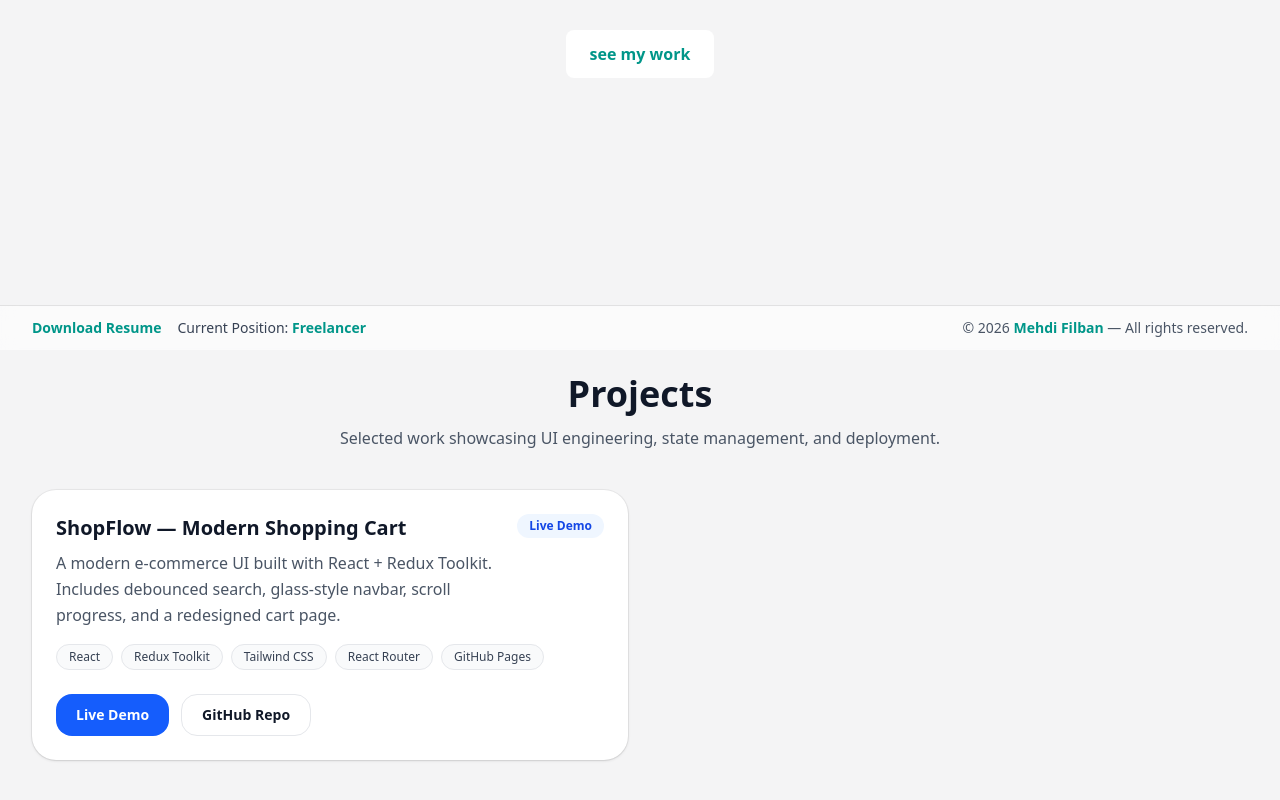
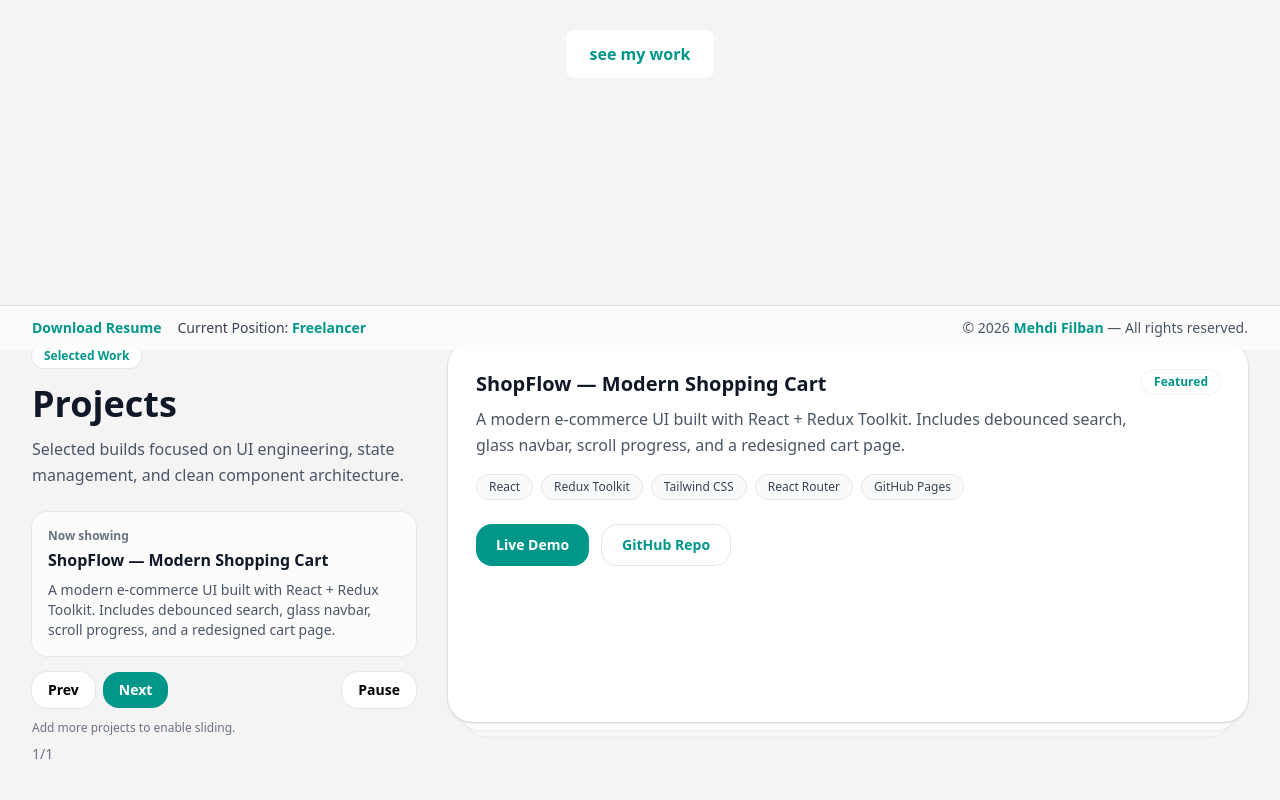
Before and after one commit to mehdi-filban/portfolio, a React (Vite) app: page / in a window 1280 px wide. Shown: the part 450-1250 px from the top of the page. Built offline with nearby package versions, Linux system fonts and the light colour scheme.

Commit message:
changed project section

```diff
--- a/src/components/pages/Projects.jsx
+++ b/src/components/pages/Projects.jsx
@@ -1,49 +1,199 @@
-import { motion } from "framer-motion";
+import { useEffect, useMemo, useState } from "react";
+import { motion, AnimatePresence } from "framer-motion";
 
 const projects = [
   {
     title: "ShopFlow — Modern Shopping Cart",
     description:
-      "A modern e-commerce UI built with React + Redux Toolkit. Includes debounced search, glass-style navbar, scroll progress, and a redesigned cart page.",
+      "A modern e-commerce UI built with React + Redux Toolkit. Includes debounced search, glass navbar, scroll progress, and a redesigned cart page.",
     tech: ["React", "Redux Toolkit", "Tailwind CSS", "React Router", "GitHub Pages"],
     live: "https://mehdi-filban.github.io/shopflow/",
     github: "https://github.com/mehdi-filban/shopflow",
-    highlight: "Live Demo",
   },
 ];
 
+const AUTO_SLIDE_MS = 6000;
+
 export default function Projects() {
+  const [active, setActive] = useState(0);
+  const [isPaused, setIsPaused] = useState(false);
+
+  const current = projects[active];
+
+  const stack = useMemo(() => {
+    const next1 = projects[(active + 1) % projects.length];
+    const next2 = projects[(active + 2) % projects.length];
+    return [current, next1, next2].filter(Boolean);
+  }, [active, current]);
+
+  const goPrev = () =>
+    setActive((i) => (i - 1 + projects.length) % projects.length);
+  const goNext = () => setActive((i) => (i + 1) % projects.length);
+
+  // ✅ Auto slide
+  useEffect(() => {
+    if (projects.length <= 1) return;
+    if (isPaused) return;
+
+    const id = setInterval(goNext, AUTO_SLIDE_MS);
+    return () => clearInterval(id);
+    // eslint-disable-next-line react-hooks/exhaustive-deps
+  }, [isPaused, active]);
+
   return (
-    <section id="projects" className="mx-auto max-w-7xl px-4 sm:px-6 lg:px-8 py-16">
-      <div className="mb-10 text-center">
-        <h2 className="text-3xl sm:text-4xl font-bold text-gray-900">Projects</h2>
-        <p className="mt-3 text-gray-600">
-          Selected work showcasing UI engineering, state management, and deployment.
+    <section
+      id="projects"
+      className="mx-auto max-w-7xl px-4 sm:px-6 lg:px-8 pt-8 pb-12"
+    >
+      <div className="grid gap-8 lg:grid-cols-12 items-start">
+        {/* Left column */}
+        <div className="lg:col-span-4">
+          <motion.div
+            initial={{ opacity: 0, y: 10 }}
+            whileInView={{ opacity: 1, y: 0 }}
+            viewport={{ once: true, amount: 0.2 }}
+            transition={{ duration: 0.5 }}
+            className="sticky top-24"
+          >
+            {/* Pill using your green */}
+            <div className="inline-flex items-center rounded-full px-3 py-1 text-xs font-semibold bg-white ring-1 ring-black/5">
+              <span className="green">Selected Work</span>
+            </div>
+
+            <h2 className="mt-4 text-3xl sm:text-4xl font-bold text-gray-900">
+              Projects
+            </h2>
+
+            <p className="mt-3 text-gray-600 leading-relaxed">
+              Selected builds focused on UI engineering, state management, and clean component architecture.
+            </p>
+
+            {/* Current project info */}
+            <div className="mt-6 rounded-2xl bg-white/70 backdrop-blur ring-1 ring-black/5 p-4">
+              <p className="text-xs font-semibold text-gray-500">Now showing</p>
+              <p className="mt-1 font-semibold text-gray-900">{current.title}</p>
+              <p className="mt-2 text-sm text-gray-600 line-clamp-3">
+                {current.description}
               </p>
             </div>
 
-      <div className="grid gap-6 md:grid-cols-2">
-        {projects.map((p, i) => (
+            {/* Controls */}
+            <div className="mt-4 flex items-center gap-2">
+              <button
+                onClick={goPrev}
+                className="rounded-2xl px-4 py-2 text-sm font-semibold bg-white ring-1 ring-black/5 hover:bg-gray-50 transition"
+              >
+                Prev
+              </button>
+
+              <button
+                onClick={goNext}
+                className="rounded-2xl px-4 py-2 text-sm font-semibold text-white transition"
+                style={{ backgroundColor: "#009689" }}
+              >
+                Next
+              </button>
+
+              <button
+                onClick={() => setIsPaused((v) => !v)}
+                className="ml-auto rounded-2xl px-4 py-2 text-sm font-semibold bg-white ring-1 ring-black/5 hover:bg-gray-50 transition"
+                title="Pause / Resume auto slide"
+              >
+                {isPaused ? "Resume" : "Pause"}
+              </button>
+            </div>
+
+            <div className="mt-3 text-xs text-gray-500">
+              {projects.length > 1 ? (
+                <>
+                  Auto-slide is <span className="font-semibold">{isPaused ? "paused" : "on"}</span>.{" "}
+                  Hover the cards to pause.
+                </>
+              ) : (
+                <>Add more projects to enable sliding.</>
+              )}
+            </div>
+
+            <div className="mt-2 text-sm text-gray-500">
+              {active + 1}/{projects.length}
+            </div>
+          </motion.div>
+        </div>
+
+        {/* Right column: stacked slider */}
+        <div className="lg:col-span-8">
+          <div
+            className="relative h-[420px] sm:h-[380px]"
+            onMouseEnter={() => setIsPaused(true)}
+            onMouseLeave={() => setIsPaused(false)}
+          >
+            {/* background stack cards */}
+            {stack
+              .slice(1)
+              .reverse()
+              .map((p, idx) => (
+                <div
+                  key={`bg-${p.title}-${idx}`}
+                  className="absolute inset-0"
+                  style={{
+                    transform: `translateY(${12 + idx * 10}px) scale(${0.98 - idx * 0.02})`,
+                    opacity: 0.45 - idx * 0.15,
+                  }}
+                >
+                  <Card project={p} dim />
+                </div>
+              ))}
+
+            {/* top active card */}
+            <AnimatePresence mode="wait">
               <motion.div
-            key={p.title}
-            initial={{ opacity: 0, y: 14 }}
-            whileInView={{ opacity: 1, y: 0 }}
-            viewport={{ once: true, amount: 0.2 }}
-            transition={{ duration: 0.5, delay: i * 0.05 }}
-            className="rounded-3xl bg-white shadow-sm ring-1 ring-black/5 p-6 hover:shadow-md transition"
+                key={current.title}
+                className="absolute inset-0"
+                initial={{ opacity: 0, x: 30, rotate: 1 }}
+                animate={{ opacity: 1, x: 0, rotate: 0 }}
+                exit={{ opacity: 0, x: -30, rotate: -1 }}
+                transition={{ duration: 0.35, ease: "easeOut" }}
+                drag={projects.length > 1 ? "x" : false}
+                dragConstraints={{ left: 0, right: 0 }}
+                dragElastic={0.12}
+                onDragStart={() => setIsPaused(true)}
+                onDragEnd={(_, info) => {
+                  if (projects.length <= 1) return;
+                  if (info.offset.x > 80) goPrev();
+                  if (info.offset.x < -80) goNext();
+                }}
+              >
+                <Card project={current} />
+              </motion.div>
+            </AnimatePresence>
+          </div>
+        </div>
+      </div>
+    </section>
+  );
+}
+
+function Card({ project, dim = false }) {
+  return (
+    <div
+      className={[
+        "h-full rounded-3xl bg-white shadow-sm ring-1 ring-black/5 p-6 sm:p-7 transition-shadow",
+        dim ? "" : "hover:shadow-md",
+      ].join(" ")}
     >
       <div className="flex items-start justify-between gap-3">
-              <div>
-                <h3 className="text-xl font-semibold text-gray-900">{p.title}</h3>
-                <p className="mt-2 text-gray-600 leading-relaxed">{p.description}</p>
+        <div className="min-w-0">
+          <h3 className="text-xl font-semibold text-gray-900">{project.title}</h3>
+          <p className="mt-2 text-gray-600 leading-relaxed">{project.description}</p>
         </div>
-              <span className="shrink-0 rounded-full bg-blue-50 px-3 py-1 text-xs font-semibold text-blue-700">
-                {p.highlight}
+
+        <span className="shrink-0 rounded-full bg-white px-3 py-1 text-xs font-semibold ring-1 ring-black/5">
+          <span className="green">Featured</span>
         </span>
       </div>
 
       <div className="mt-4 flex flex-wrap gap-2">
-              {p.tech.map((t) => (
+        {project.tech.map((t) => (
           <span
             key={t}
             className="rounded-full border border-gray-200 bg-gray-50 px-3 py-1 text-xs font-medium text-gray-700"
@@ -55,25 +205,25 @@ export default function Projects() {
 
       <div className="mt-6 flex flex-col sm:flex-row gap-3">
         <a
-                href={p.live}
+          href={project.live}
           target="_blank"
           rel="noreferrer"
-                className="inline-flex items-center justify-center rounded-2xl bg-blue-600 px-5 py-2.5 text-sm font-semibold text-white hover:bg-blue-700 transition"
+          className="inline-flex items-center justify-center rounded-2xl px-5 py-2.5 text-sm font-semibold text-white transition"
+          style={{ backgroundColor: "#009689" }}
         >
           Live Demo
         </a>
+
+        {/* از کلاس link خودت استفاده می‌کنیم */}
         <a
-                href={p.github}
+          href={project.github}
           target="_blank"
           rel="noreferrer"
-                className="inline-flex items-center justify-center rounded-2xl border border-gray-200 bg-white px-5 py-2.5 text-sm font-semibold text-gray-900 hover:bg-gray-50 transition"
+          className="inline-flex items-center justify-center rounded-2xl px-5 py-2.5 text-sm font-semibold border border-gray-200 bg-white link"
         >
           GitHub Repo
         </a>
       </div>
-          </motion.div>
-        ))}
     </div>
-    </section>
   );
 }
```
Lines whose indentation alone changed are shown as unchanged.
